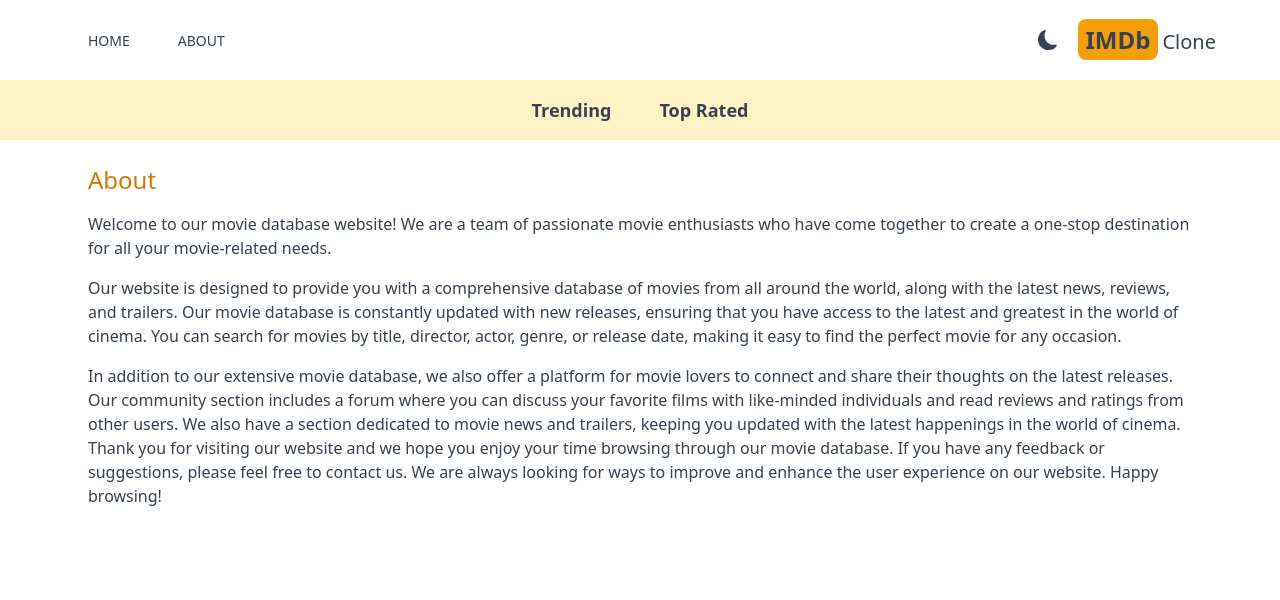
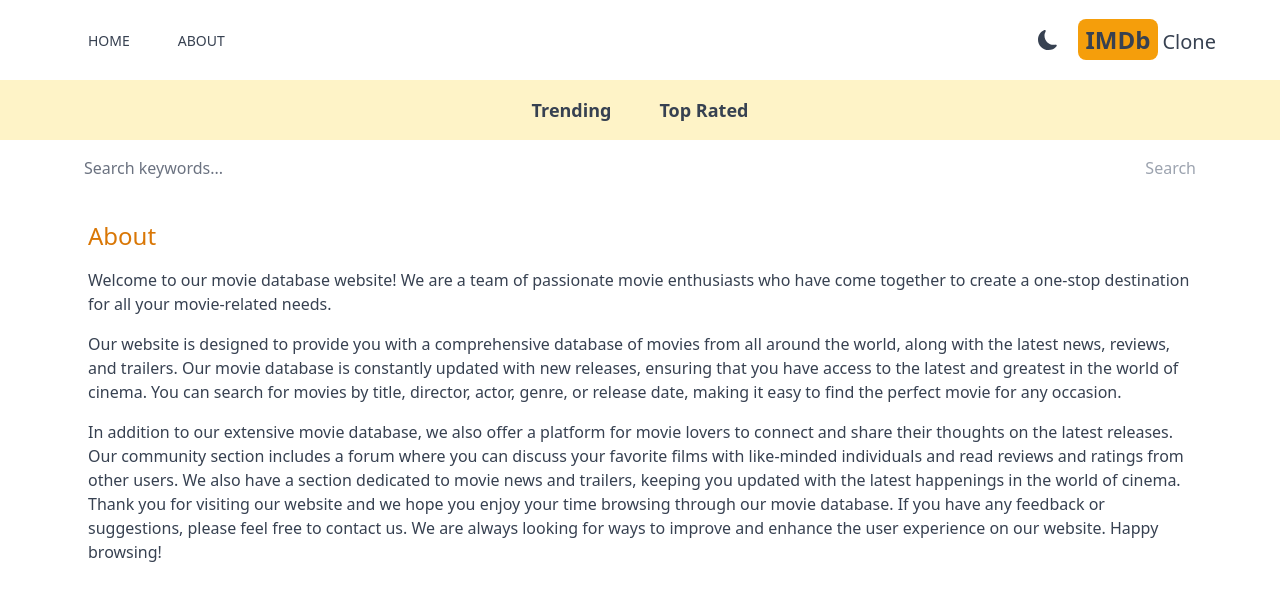
Before and after one commit to pqxglobal/imdb, a Next.js app: page /about in a window 1280 px wide. Shown: the top 600 px of the page. Built offline with nearby package versions, Linux system fonts and the light colour scheme.

Commit message:
✨ add search ability

```diff
--- a/src/app/layout.jsx
+++ b/src/app/layout.jsx
@@ -2,6 +2,7 @@
 import "./globals.css";
 import Providers from "./Providers";
 import Navbar from "@/components/Navbar";
+import SearchBox from "@/components/SearchBox";
 
 export const metadata = {
   title: "IMDb Clone",
@@ -26,6 +27,8 @@
 
             {/* SearchBox */}
 
+            <SearchBox />
+
             {children}
           </Providers>
         </body>
--- /dev/null
+++ b/src/app/search/[searchTerm]/page.jsx
@@ -0,0 +1,22 @@
+import Results from "@/components/Results";
+
+const API_KEY = process.env.API_KEY;
+
+export default async function SearchPage({ params }) {
+  const res = await fetch(
+    `https://api.themoviedb.org/3/search/movie?api_key=${API_KEY}&query=${params.searchTerm}&language=en-US&include_adult=false`
+  );
+
+  if (!res.ok) {
+    throw new Error("error fetching data");
+  }
+
+  const data = await res.json();
+  const results = data.results;
+
+  return <div>
+    {results && results.length === 0 && <h1 className="text-center pt-6">No results found</h1>}
+
+    {results && <Results results={results}/>}
+  </div>;
+}
--- /dev/null
+++ b/src/components/SearchBox.jsx
@@ -0,0 +1,33 @@
+"use client";
+
+import { useState } from "react";
+import { useRouter } from "next/navigation";
+
+export default function SearchBox() {
+  const [search, setSearch] = useState("");
+  const router = useRouter();
+
+  function handleSubmit(e) {
+    e.preventDefault();
+    if (!search) return;
+    router.push(`/search/${search}`);
+  }
+
+  return (
+    <form
+      onSubmit={handleSubmit}
+      className="flex max-w-6xl mx-auto justify-between items-center px-5"
+    >
+      <input
+        value={search}
+        onChange={(e) => setSearch(e.target.value)}
+        type="text"
+        placeholder="Search keywords..."
+        className="w-full h-14 rounded-sm placeholder-gray-500 outline-none bg-transparent flex-1"
+      />
+      <button disabled={!search} type="submit" className="text-amber-600 disabled:text-gray-400">
+        Search
+      </button>
+    </form>
+  );
+}
```
